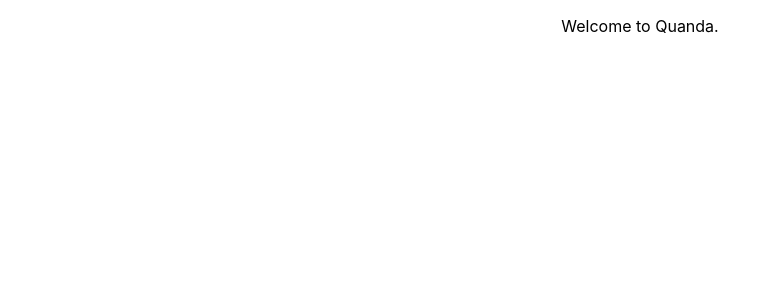
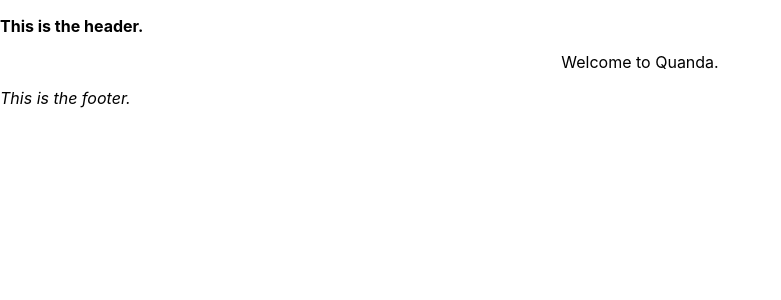
Before and after one commit to lawaticodes/QUANDA-React, a React (Create React App) app: page / in a window 1280 px wide. Shown: the top 300 px of the page, without its empty margins (0-781 px from the left). Built offline with nearby package versions, Linux system fonts and the light colour scheme.

Commit message:
Separated header, main content and footer

```diff
--- a/src/App.css
+++ b/src/App.css
@@ -1,3 +1,11 @@
+.Header {
+  font-weight: bold;
+}
+
 .App {
   text-align: center;
 }
+
+.Footer {
+  font-style: italic;
+}
--- a/src/App.js
+++ b/src/App.js
@@ -3,9 +3,17 @@ import './App.css';
 
 function App() {
   return (
-    <div className="App">
-      <p>Welcome to Quanda.</p>
-    </div>
+    <React.Fragment>
+      <div className="Header">
+          <p>This is the header.</p>
+      </div>
+      <div className="App">
+        <p>Welcome to Quanda.</p>
+      </div>
+      <div className="Footer">
+          <p>This is the footer.</p>
+      </div>
+    </React.Fragment>
   );
 }
 
```
